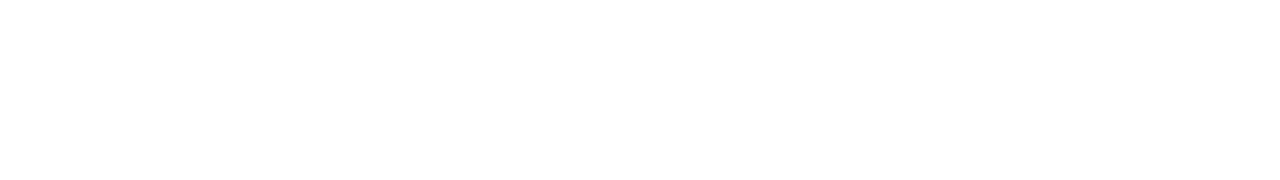
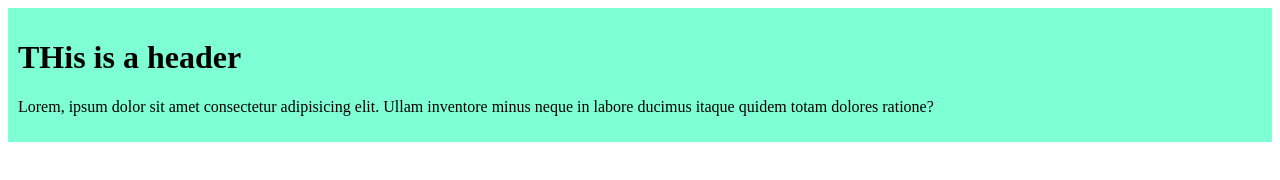
Before and after one commit to jubayer726/my-symple-website, a plain HTML site: page index.html in a window 1280 px wide. Drawn offline with Linux system fonts and the light colour scheme.

Commit message:
added the fist lock

```diff
--- /dev/null
+++ b/CSS/style.css
@@ -0,0 +1,4 @@
+div{
+    background-color: aquamarine;
+    padding: 10px;
+}
--- a/index.html
+++ b/index.html
@@ -4,8 +4,13 @@
     <meta charset="UTF-8">
     <meta name="viewport" content="width=device-width, initial-scale=1.0">
     <title>My symple website</title>
+    <link rel="stylesheet" href="CSS/style.css">
 </head>
 <body>
+    <div>
+        <h1>THis is a header</h1>
+    <p>Lorem, ipsum dolor sit amet consectetur adipisicing elit. Ullam inventore minus neque in labore ducimus itaque quidem totam dolores ratione?</p>
+    </div>
 
 </body>
 </html>
```
